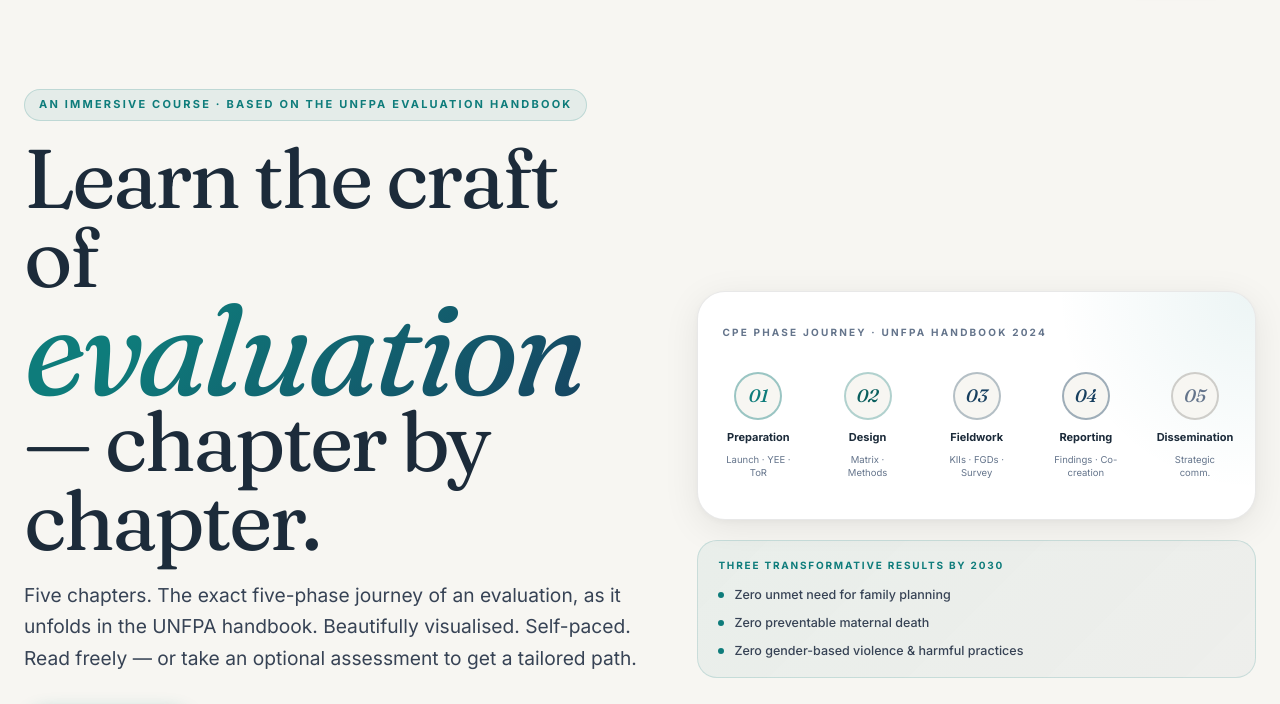
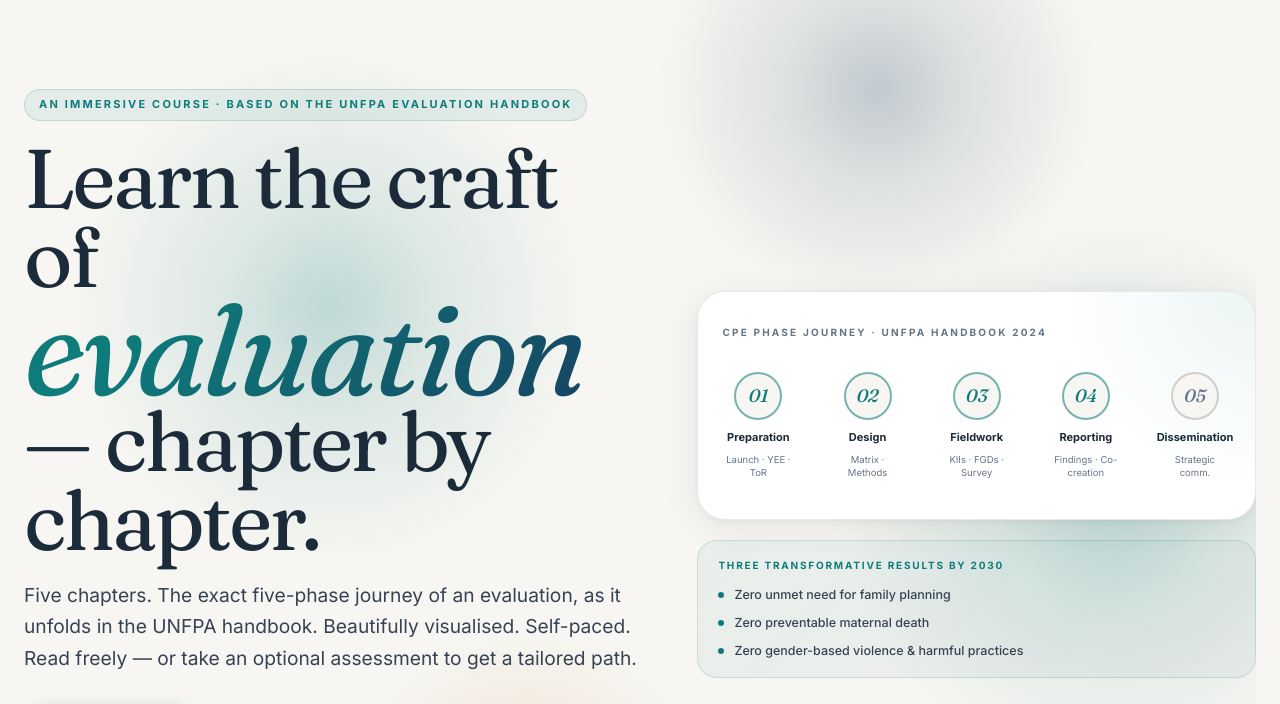
Before and after one commit to rafijahiin/evaluation-academy, a plain HTML site: page index.html in a window 1280 px wide. Shown: the part 85-789 px from the top of the page. Drawn offline with Linux system fonts and the light colour scheme.

Commit message:
fix: hero canvas animation + uniform phase journey circles
- Add hero-canvas.js: canvas-based 4-orb animation (teal/navy/amber)
  directly inside .hero (absolutely positioned, z-0 behind content)
- hero .hero-copy/.hero-visual get z-index:1 so text stays above canvas
- Respect prefers-reduced-motion: canvas skips init entirely
- Fix nodeIn keyframe: add explicit from {opacity:0; translateY(14px)}
  so staggered entrance actually works
- Normalize all 5 pj-circle border-color to same opacity (0.55)
  — previously graded 0.5→0.3 making far nodes look physically smaller

```diff
--- /dev/null
+++ b/hero-canvas.js
@@ -0,0 +1,44 @@
+!function () {
+  if (window.matchMedia('(prefers-reduced-motion: reduce)').matches) return;
+
+  var canvas = document.getElementById('heroCanvas');
+  if (!canvas) return;
+  var ctx = canvas.getContext('2d');
+
+  // Orbs: fractional center, radius, brand RGB, speed, phase offset
+  var orbs = [
+    { fx: 0.12, fy: 0.30, r: 260, rgb: '14,124,123',  sp: 0.00028, ph: 0.0  },
+    { fx: 0.82, fy: 0.18, r: 220, rgb: '23,63,95',     sp: 0.00038, ph: 2.1  },
+    { fx: 0.48, fy: 0.80, r: 190, rgb: '200,122,40',   sp: 0.00022, ph: 4.3  },
+    { fx: 0.92, fy: 0.62, r: 280, rgb: '14,124,123',   sp: 0.00032, ph: 1.4  },
+  ];
+
+  var W, H;
+
+  function resize() {
+    W = canvas.width  = canvas.offsetWidth;
+    H = canvas.height = canvas.offsetHeight;
+  }
+
+  function draw(t) {
+    ctx.clearRect(0, 0, W, H);
+    for (var i = 0; i < orbs.length; i++) {
+      var o  = orbs[i];
+      var cx = (o.fx + Math.sin(t * o.sp + o.ph) * 0.13) * W;
+      var cy = (o.fy + Math.cos(t * o.sp * 0.73 + o.ph) * 0.10) * H;
+      var g  = ctx.createRadialGradient(cx, cy, 0, cx, cy, o.r);
+      g.addColorStop(0,   'rgba(' + o.rgb + ',0.24)');
+      g.addColorStop(0.45,'rgba(' + o.rgb + ',0.10)');
+      g.addColorStop(1,   'rgba(' + o.rgb + ',0)');
+      ctx.beginPath();
+      ctx.arc(cx, cy, o.r, 0, Math.PI * 2);
+      ctx.fillStyle = g;
+      ctx.fill();
+    }
+    requestAnimationFrame(draw);
+  }
+
+  window.addEventListener('resize', resize);
+  resize();
+  requestAnimationFrame(draw);
+}();
--- a/index.html
+++ b/index.html
@@ -65,6 +65,7 @@
   <section class="route route-home" data-route-section="home">
 
     <div class="hero">
+      <canvas id="heroCanvas" class="hero-canvas" aria-hidden="true"></canvas>
       <div class="hero-copy">
         <span class="eyebrow">An immersive course · Based on the UNFPA Evaluation Handbook</span>
 
@@ -509,6 +510,7 @@
 <script src="content.js"></script>
 <script src="quiz.js"></script>
 <script src="toc-builder.js"></script>
+<script src="hero-canvas.js"></script>
 <script src="app.js"></script>
 </body>
 </html>
--- a/styles.css
+++ b/styles.css
@@ -313,8 +313,16 @@
   align-items: center;
   padding: 100px 0 80px;
   min-height: 82vh;
-}
-.hero-copy { max-width: 680px; }
+  position: relative;
+  overflow: hidden;
+}
+.hero-canvas {
+  position: absolute; inset: 0;
+  width: 100%; height: 100%;
+  pointer-events: none;
+  z-index: 0;
+}
+.hero-copy { max-width: 680px; position: relative; z-index: 1; }
 
 /* Staggered hero animations */
 .hero-copy .eyebrow    { animation: heroReveal .7s var(--ease-out) .05s both; }
@@ -372,7 +380,7 @@
 /* ===========================
    HERO VISUAL — animated CPE phase journey
    =========================== */
-.hero-visual { position: relative; height: 560px; display: flex; flex-direction: column; justify-content: center; gap: 20px; }
+.hero-visual { position: relative; z-index: 1; height: 560px; display: flex; flex-direction: column; justify-content: center; gap: 20px; }
 .hero-visual { animation: heroReveal .9s var(--ease-out) .3s both; }
 
 /* Phase Journey — the main visual */
@@ -445,7 +453,8 @@
 .pj-node:nth-child(4) { animation-delay: 1.4s; }
 .pj-node:nth-child(5) { animation-delay: 1.7s; }
 @keyframes nodeIn {
-  to { opacity: 1; transform: translateY(0); }
+  from { opacity: 0; transform: translateY(14px); }
+  to   { opacity: 1; transform: translateY(0); }
 }
 
 .pj-circle {
@@ -459,11 +468,11 @@
   transition: all var(--t-med) var(--ease);
   font-variation-settings: "opsz" 144;
 }
-.pj-node:nth-child(1) .pj-circle { border-color: rgba(14,124,123,0.5); color: var(--brand-1); }
-.pj-node:nth-child(2) .pj-circle { border-color: rgba(14,124,123,0.4); color: var(--brand-1); animation-delay: 1.1s; }
-.pj-node:nth-child(3) .pj-circle { border-color: rgba(14,124,123,0.3); color: var(--brand-2); }
-.pj-node:nth-child(4) .pj-circle { border-color: rgba(23,63,95,0.3); color: var(--brand-3); }
-.pj-node:nth-child(5) .pj-circle { border-color: rgba(23,63,95,0.4); color: var(--brand-3); }
+.pj-node:nth-child(1) .pj-circle { border-color: rgba(14,124,123,0.55); color: var(--brand-1); }
+.pj-node:nth-child(2) .pj-circle { border-color: rgba(14,124,123,0.55); color: var(--brand-1); }
+.pj-node:nth-child(3) .pj-circle { border-color: rgba(14,124,123,0.55); color: var(--brand-1); }
+.pj-node:nth-child(4) .pj-circle { border-color: rgba(14,124,123,0.55); color: var(--brand-1); }
+.pj-node:nth-child(5) .pj-circle { border-color: rgba(14,124,123,0.55); color: var(--brand-1); }
 
 .pj-name {
   font-family: var(--sans); font-size: 11px; font-weight: 700;
```
